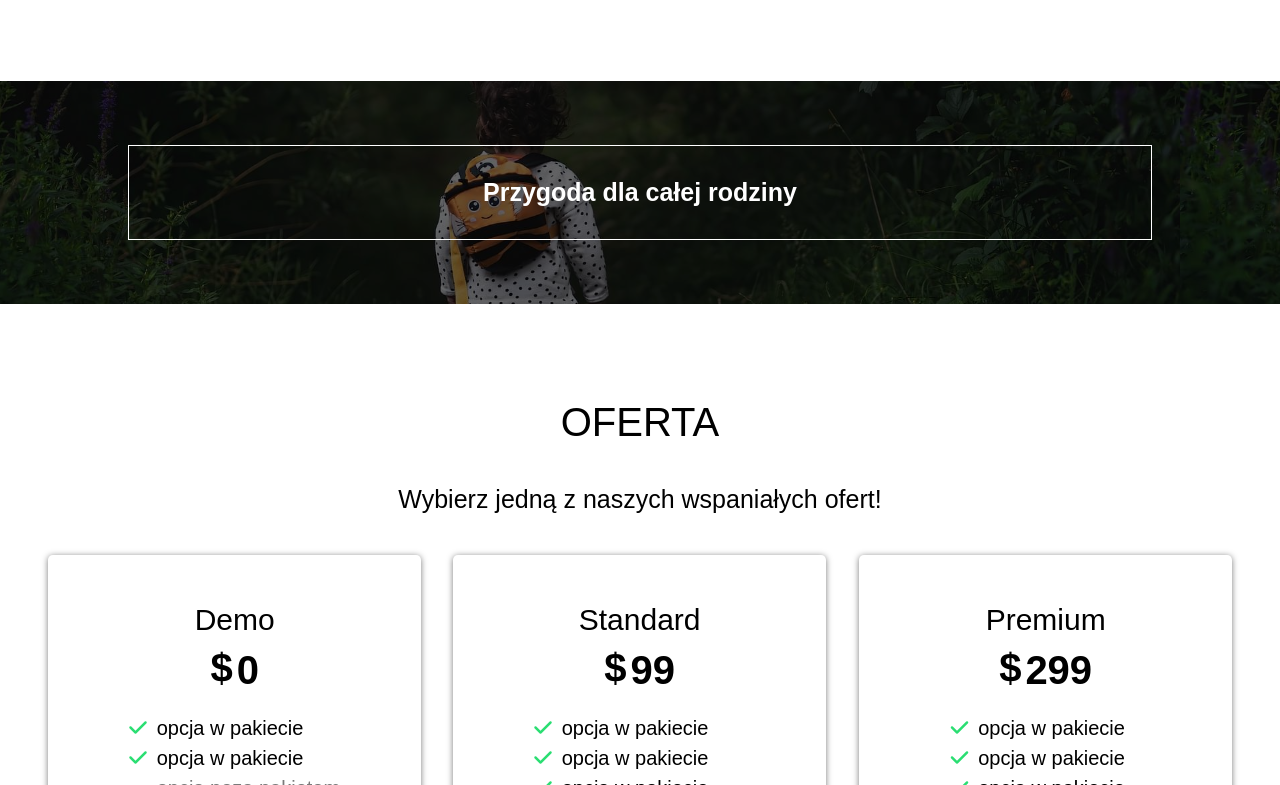
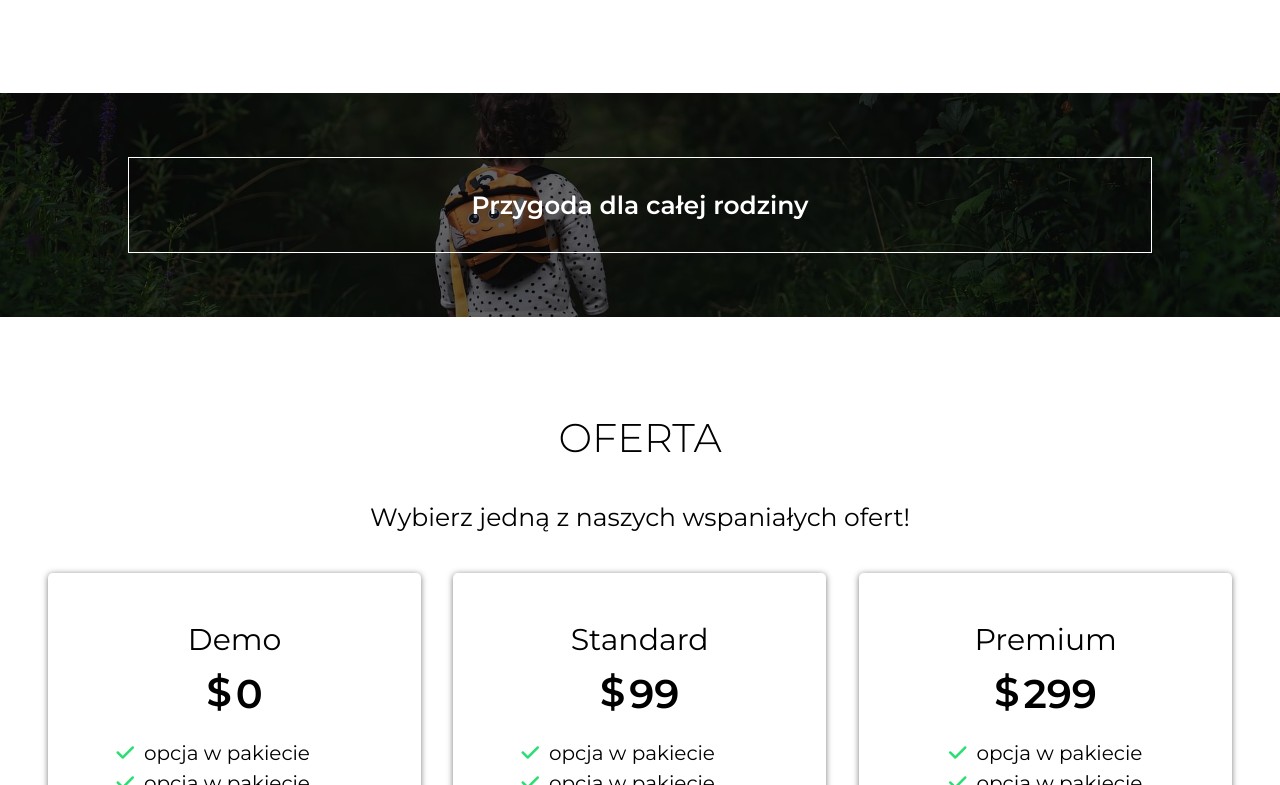
Before and after one commit to Nybres/Forest_Try, a website: page index.html in a window 1280 px wide. Shown: the part 1238-2023 px from the top of the page. Drawn offline with nearby package versions, Linux system fonts and the light colour scheme.

```diff
--- a/index.html
+++ b/index.html
@@ -10,8 +10,7 @@
     <title>Forest</title>
     <link rel="preconnect" href="https://fonts.googleapis.com">
     <link rel="preconnect" href="https://fonts.gstatic.com" crossorigin>
-    <link href="https://fonts.googleapis.com/css2?family=Montserrat:wght@300;400;600;700&display=swap" rel="stylesheet"
-        rel="stylesheet" media="print">
+    <link href="https://fonts.googleapis.com/css2?family=Montserrat:wght@300;400;600;700&display=swap" rel="stylesheet">
     <script async src="https://kit.fontawesome.com/e77c26dabf.js" crossorigin="anonymous"></script>
     <link href="https://unpkg.com/aos@2.3.1/dist/aos.css" rel="stylesheet">
     <link rel="stylesheet" href="./dist/css/style.min.css">
```
Also changed, not shown: 1 other file.
